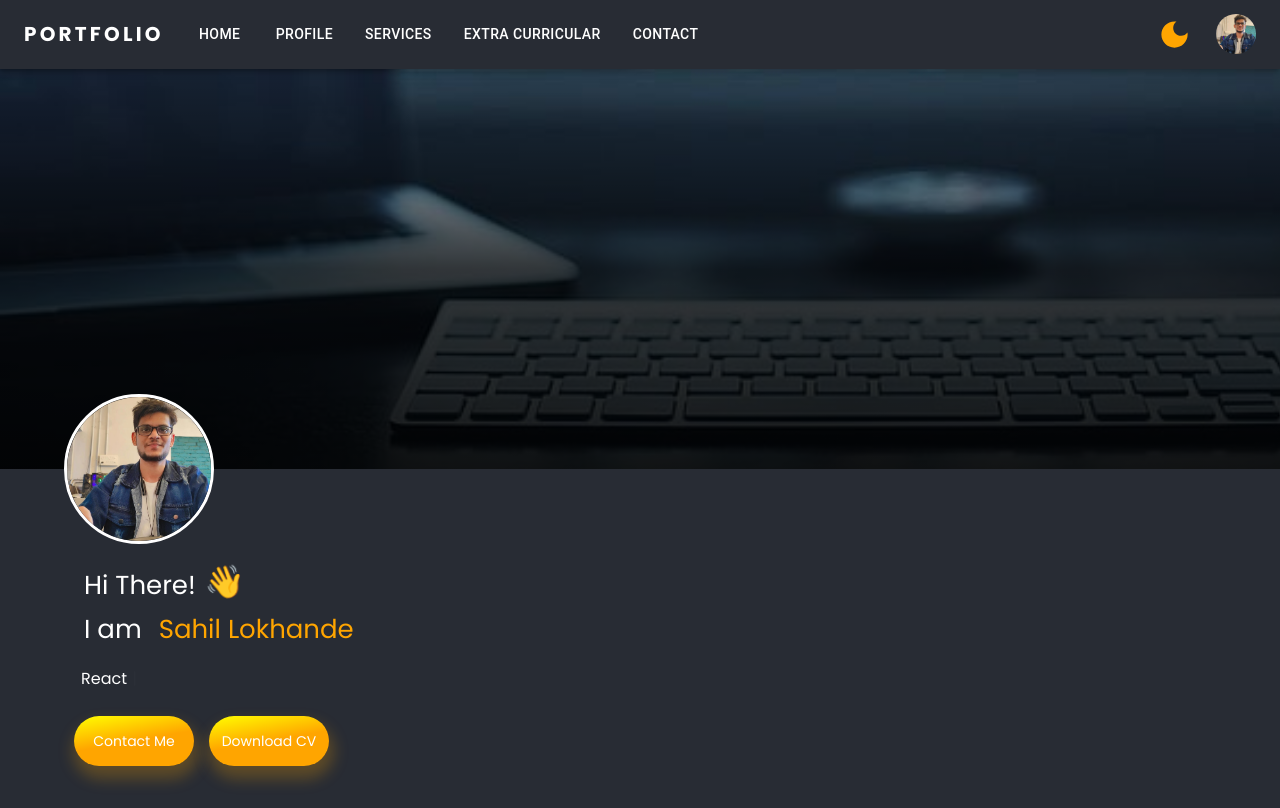
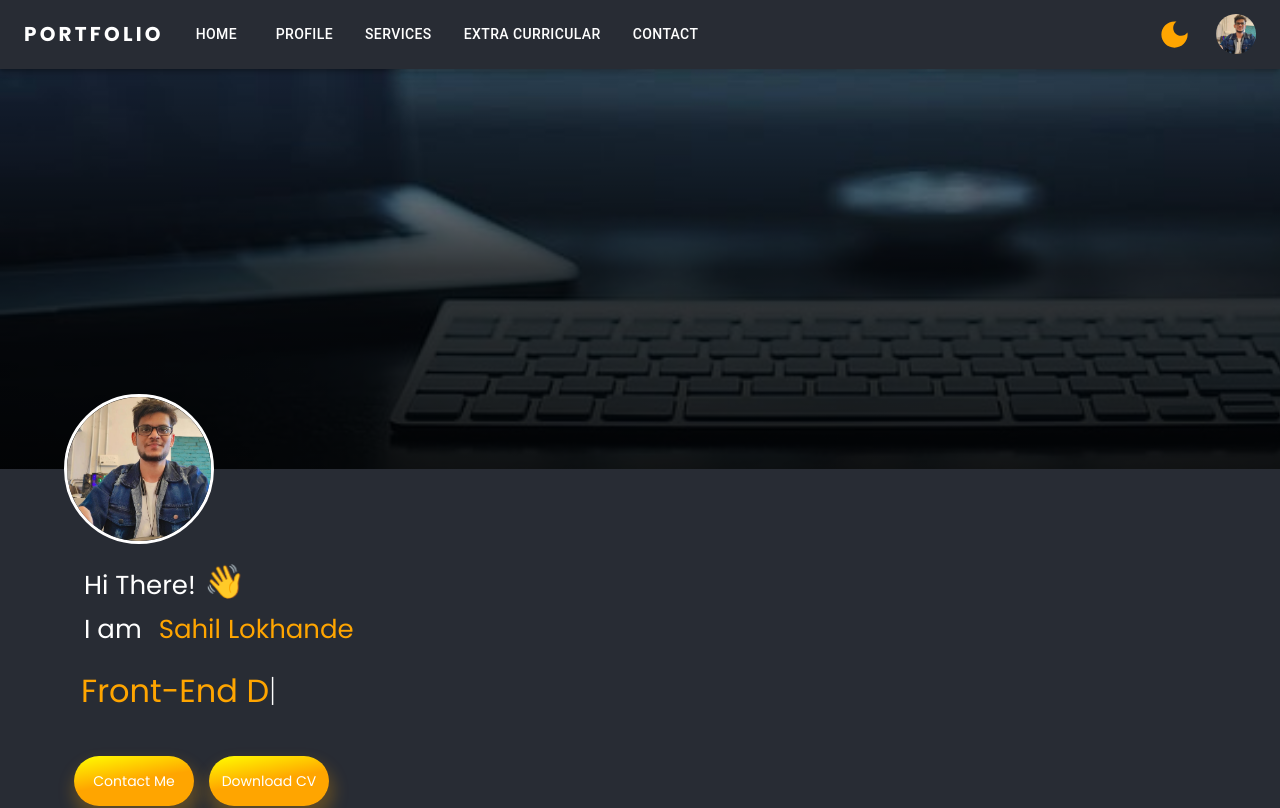
Before and after one commit to Sahil26299/my-portfolio1, a React (Create React App) app: page / in a window 1280 px wide. Shown: the top 808 px of the page. Built offline with nearby package versions, Linux system fonts and the light colour scheme.

Commit message:
Router Dom added in app, Sample navigation provided on navigation appBar

```diff
--- a/package.json
+++ b/package.json
@@ -20,10 +20,10 @@
     "react-owl-carousel": "^2.3.3",
     "react-pro-sidebar": "^1.0.0",
     "react-scripts": "5.0.1",
+    "react-simple-typewriter": "^5.0.1",
     "react-slick": "^0.29.0",
     "react-toastify": "^9.1.1",
     "slick-carousel": "^1.8.1",
-    "typewriter-effect": "^2.19.0",
     "web-vitals": "^2.1.4"
   },
   "scripts": {
@@ -52,6 +52,7 @@
   },
   "devDependencies": {
     "css-loader": "^6.7.3",
+    "react-router-dom": "^6.9.0",
     "style-loader": "^3.3.1"
   }
 }
--- a/src/App.js
+++ b/src/App.js
@@ -2,11 +2,28 @@ import React from 'react'
 import LandingScreen from './Screens/LandingScreen/LandingScreen'
 import 'react-toastify/dist/ReactToastify.css';
 import { ProSidebarProvider } from 'react-pro-sidebar';
+import { BrowserRouter, Routes, Route } from "react-router-dom";
+import ResponsiveAppBar from './Components/Commons/AppBar'
+import Home from './Components/Commons/Home/Home';
+import Introduction from './Components/Commons/Introduction/Introduction';
+import Services from './Components/Commons/Services/Services';
+import ContactDetails from './Components/Commons/ContactDetails/ContactDetails';
+import ExtraCurricular from './Components/Commons/ExtraCurricular/ExtraCurricular';
 
 export default function App() {
   return (
     <ProSidebarProvider>
-      <LandingScreen/>
+      <BrowserRouter>
+        <ResponsiveAppBar />
+        <Routes>
+          <Route path="/" element={null}>
+            <Route index element={<Home />} />
+            <Route path="introduction" element={<Introduction />} />
+            <Route path="services" element={<Services />} />
+            <Route path="extras" element={<ExtraCurricular />} />
+          </Route>
+        </Routes>
+      </BrowserRouter>
     </ProSidebarProvider>
   )
 }
--- a/src/Components/Commons/AppBar.js
+++ b/src/Components/Commons/AppBar.js
@@ -15,6 +15,8 @@ import AdbIcon from '@mui/icons-material/Adb';
 import { Images } from '../../Utils/Images';
 import { ColorSchema } from '../../Utils/Context/ColorThemes';
 import { LightMode, DarkMode } from '@mui/icons-material';
+import { Link } from 'react-router-dom';
+
 const pages = ['Home', 'Profile', 'Services', 'Extra Curricular', 'Contact'];
 
 function ResponsiveAppBar(props) {
@@ -93,12 +95,13 @@ function ResponsiveAppBar(props) {
               ))}
             </Menu>
           </Box>
-          <AdbIcon sx={{ display: { xs: 'flex', md: 'none' }, mr: 1 }} />
+          {/* <AdbIcon sx={{ display: { xs: 'flex', md: 'none' }, mr: 1 }} /> */}
           <Typography
             variant="h5"
             noWrap
             component="a"
             href=""
+            className="AppHeader"
             sx={{
               mr: 2,
               display: { xs: 'flex', md: 'none' },
@@ -114,7 +117,10 @@ function ResponsiveAppBar(props) {
           <Box sx={{ flexGrow: 1, display: { xs: 'none', md: 'flex' } }}>
             {pages.map((page) => (
               <Button
+              className='NavigationButtons'
                 key={page}
+                component={Link}
+                to={'/introduction'}
                 onClick={handleCloseNavMenu}
                 sx={{ my: 2, color: Colors.newVar.TXTColor, display: 'block', mx: 1 }}
               >
--- a/src/Components/Commons/Home/Home.css
+++ b/src/Components/Commons/Home/Home.css
@@ -1,47 +1,55 @@
-.WrapperHome{
+.WrapperHome {
     /* margin: 2vw 5vw; */
 }
-.IntroWrapper{
+
+.IntroWrapper {
     /* border: 1px solid rgba(255, 166, 0, 0.3); */
     border-radius: 5px;
     padding: 10px;
     /* width: 50vw; */
 }
-.heading1{
+
+.heading1 {
     display: flex;
     flex-direction: row;
     font-size: 26px;
     line-height: 28px;
 }
 
-.heading1 p{
+.heading1 p {
     font-size: 30px;
 }
-.heading1 span{
+
+.heading1 span {
     margin-left: 10px;
     margin-right: 10px;
     margin-top: 3px;
 }
-.heading2{
+
+.heading2 {
     font-size: 0.9rem;
 }
 
-.headingProject{
+.headingProject {
     font-size: 1.5vw;
     margin-top: 10px;
 }
-.AllCardsWrapper{
+
+.AllCardsWrapper {
     margin: 10% 0px;
 }
-.IntroWrapper span{
+
+.IntroWrapper span {
     color: #fff;
 }
-.ContactMeBtn{
+
+.ContactMeBtn {
     background-color: orange;
     border: none;
     margin-top: 10px;
 }
-.OrangeButton{
+
+.OrangeButton {
     align-items: center;
     justify-content: center;
     display: flex;
@@ -52,12 +60,14 @@
     font-size: 14px;
     transition: transform 0.2s linear;
 }
-.OrangeButton:hover{
+
+.OrangeButton:hover {
     transform: scale(1.05);
 }
-.SmileyImage{
-    height:75px;
-    width:10vw;
+
+.SmileyImage {
+    height: 75px;
+    width: 10vw;
     object-fit: contain;
     transform: rotate(-15deg);
     animation-name: smiley;
@@ -65,116 +75,178 @@
     animation-direction: alternate;
     animation-iteration-count: infinite;
 }
-.HomeCarouselImage{
-    height:400px;
+
+.HomeCarouselImage {
+    height: 400px;
     width: 60vw;
     object-fit: contain;
 }
-.carouselVideo{
-    height:60vh;
+
+.carouselVideo {
+    height: 60vh;
     width: 60vw;
     object-fit: contain;
 }
-.HomeCarouselWrapper{
+
+.HomeCarouselWrapper {
     margin-top: 25px;
     width: 70vw;
 }
 
-@keyframes smiley{
-    from {transform: rotate(-15deg);}
-    to{transform: rotate(15deg);}
+@keyframes smiley {
+    from {
+        transform: rotate(-15deg);
+    }
+
+    to {
+        transform: rotate(15deg);
+    }
 }
-.card-Title{
+
+.card-Title {
     font-weight: 800;
     font-size: 16px;
 }
-.card-Content{
+
+.card-Content {
     font-weight: 400;
     font-size: 14px;
 }
-.card-Btn{
-}
-.d-flex{
+
+.card-Btn {}
+
+.d-flex {
     justify-content: space-around;
     align-self: flex-start;
 }
-.Card1Description{
+
+.Card1Description {
     width: 25rem;
     text-align: end;
 }
-.Card2Description{
+
+.Card2Description {
     width: 25rem;
     text-align: end;
 }
-.Card3Description{
+
+.Card3Description {
     width: 25rem;
     text-align: end;
 }
-.ResumeDownloadLink{
+
+.ResumeDownloadLink {
     text-decoration: none;
 }
 
-.animate__animated.animate__bounceIn{
+.animate__animated.animate__bounceIn {
     --animate-duration: 1.5s;
 }
-.CardWrapper1{
+
+.CardWrapper1 {
     transform: translate(0px, -5px);
     animation-name: cardFloating;
     animation-duration: 2s;
     animation-direction: alternate;
     animation-iteration-count: infinite;
 }
-@keyframes cardFloating{
-    from {transform: translate(0px, -5px);}
-    to{transform: translate(0px, 5px);}
+
+@keyframes cardFloating {
+    from {
+        transform: translate(0px, -5px);
+    }
+
+    to {
+        transform: translate(0px, 5px);
+    }
 }
-.CardWrapper3{
+
+.CardWrapper3 {
     transform: translate(0px, -3px);
     animation-name: card3Floating;
     animation-duration: 2s;
     animation-direction: alternate;
     animation-iteration-count: infinite;
 }
-@keyframes card3Floating{
-    from {transform: translate(0px, -3px);}
-    to{transform: translate(0px, 8px);}
+
+@keyframes card3Floating {
+    from {
+        transform: translate(0px, -3px);
+    }
+
+    to {
+        transform: translate(0px, 8px);
+    }
 }
-.CardWrapper2{
+
+.CardWrapper2 {
     transform: translate(0px, 8px);
     animation-name: card2Floating;
     animation-duration: 2s;
     animation-direction: alternate;
     animation-iteration-count: infinite;
 }
-@keyframes card2Floating{
-    from {transform: translate(0px, 8px);}
-    to{transform: translate(0px, -8px);}
+
+@keyframes card2Floating {
+    from {
+        transform: translate(0px, 8px);
+    }
+
+    to {
+        transform: translate(0px, -8px);
+    }
 }
+
 /* borderRadius:25, borderWidth:0, */
-.CoverPhoto{
-    background-image: linear-gradient(to bottom, rgba(0,0,0,0), rgba(0,0,0,0.75), rgba(0,0,0,0.9)), url('../../../Assets/Images/portfolio_cover_photo.jpg');
-    height:50vh;
-    width:100%;
+.CoverPhoto {
+    background-image: linear-gradient(to bottom, rgba(0, 0, 0, 0), rgba(0, 0, 0, 0.75), rgba(0, 0, 0, 0.9)), url('../../../Assets/Images/portfolio_cover_photo.jpg');
+    height: 50vh;
+    width: 100%;
     background-size: cover;
     background-repeat: no-repeat;
     display: flex;
     flex-direction: column;
     justify-content: flex-end;
     align-items: flex-start;
-     padding-left: 3%;
-     padding-bottom: 3%;
-     position: relative;
+    padding-left: 3%;
+    padding-bottom: 3%;
+    position: relative;
 }
-.CardContainer{
+
+.CardContainer {
     padding: 3vh 5vw;
 }
-.ProfilePict{
+
+.ProfilePict {
     height: 150px;
-    width:150px;
+    width: 150px;
     object-fit: cover;
     border-radius: 100%;
-    border:3px solid white;
+    border: 3px solid white;
     position: absolute;
-    left:5%;
-    bottom:-75px
+    left: 5%;
+    bottom: -75px
 }
+
+.typewriter {
+    display: inline-block;
+    overflow: hidden;
+    color: orange;
+    font-size: 2em;
+    white-space: nowrap;
+    min-height: 1.5em;
+    vertical-align: bottom;
+    /* border-right: .075em solid orange; */
+    /* animation: typing 2s steps(40, end),
+             blink-caret .75s step-end infinite; */
+  }
+  .Cursor{
+    height: 1.5em;
+    font-size: 1em;
+    font-weight: 300;
+    animation: blink-caret .75s step-end infinite
+  }
+  @keyframes blink-caret {
+    from, to { opacity: 0 }
+    50% { opacity: 1 }
+  }
--- a/src/Components/Commons/Home/Home.js
+++ b/src/Components/Commons/Home/Home.js
@@ -1,4 +1,4 @@
-import React, { useContext, useState } from 'react'
+import React, { useContext, useState, useEffect } from 'react'
 import { Images } from '../../../Utils/Images'
 import './Home.css'
 import Button from '../Button'
@@ -7,7 +7,7 @@ import Cards from '../Cards'
 import ShowcaseCarousel from '../ShowcaseCarousel';
 import { Grid } from '@mui/material'
 import { FIRST_NAME, INTRODUCTION_LINE, LAST_NAME } from '../../../Utils/Constants'
-import Typewriter from 'typewriter-effect';
+import { useTypewriter } from 'react-simple-typewriter'
 
 const ImagesArray = [Images.TaralShowcase1,
 Images.TaralShowcase2,
@@ -27,6 +27,14 @@ Images.TaralShowcase15]
 export default function Home(props) {
 
     const Colors = useContext(ColorSchema);
+    const [text] = useTypewriter({
+        words: ['Software Engineer', 'Front-End Developer', 'React Js.', 'React Native', 'Redux'],
+        loop: 0,
+        typeSpeed: 100,
+        deleteSpeed: 50,
+        delaySpeed: 2000
+    })
+
     return (
         <div className='WrapperHome' id='Home_ID' style={{ backgroundColor: Colors.newVar.BGColor }} >
             <div className='CoverPhoto' >
@@ -34,28 +42,21 @@ export default function Home(props) {
                     <img src={Images.ProfilePicture} className='ProfilePict' />
                 </div>
             </div>
-            <div style={{ flexDirection: 'row', display: 'flex', alignItems: 'flex-start', justifyContent: 'flex-start', marginTop:'7%', marginLeft:'5%' }}>
+            <div style={{ flexDirection: 'row', display: 'flex', alignItems: 'flex-start', justifyContent: 'flex-start', marginTop: '7%', marginLeft: '5%' }}>
                 <div className="IntroWrapper">
                     <div className="heading1" >
                         <span style={{ color: Colors.newVar.TXTColor }} >{INTRODUCTION_LINE}</span>  <p className='animate__animated animate__tada animate__infinite' >👋</p>
                     </div>
                     <div className="heading1" >
-                        <span style={{ color: Colors.newVar.TXTColor }} >I am <span style={{color:'orange'}} >{FIRST_NAME} {LAST_NAME}</span></span>
+                        <span style={{ color: Colors.newVar.TXTColor }} >I am <span style={{ color: 'orange' }} >{FIRST_NAME} {LAST_NAME}</span></span>
                     </div><br />
-                    <div style={{marginLeft:7}} >
+                    <div style={{ marginLeft: 7, display: 'inline-block' }} >
                         {/* <span className="heading2" style={{ color: Colors.newVar.TXTColor }}>
                             Experienced React Developer,
                             with strong grip on React Native, proficient in programming including good grasp in data structure and algorithms.
                         </span><br /> */}
-                        <Typewriter
+                        <p class="typewriter">{text}<span className='Cursor'>|</span></p>
 
-                            options={{
-                                strings: ['Software Engineer', 'React Js. Developer', 'React Native Developer', ''],
-                                autoStart: true,
-                                loop: true,
-
-                            }}
-                        />
                     </div>
                     <div style={{ display: 'flex', flexDirection: 'row', alignItems: 'center' }} >
                         <Button BtnStyle={{ height: 50, width: 120, marginTop: 25, marginRight: 15 }} BtnContent={'Contact Me'} onClick={props.ContactMeClicked} />
--- a/src/Screens/LandingScreen/LandingScreenStyles.css
+++ b/src/Screens/LandingScreen/LandingScreenStyles.css
@@ -135,9 +135,18 @@
 .CollapseSideBarDiv {
     padding: 0px 10px;
 }
+
+
+/* Top Navigation Bar */
 .AppHeader{
     transition: color 0.25s ease;
 }
 .AppHeader:hover{
     color:orange
 }
+.NavigationButtons{
+    transition: color 0.25s ease;
+}
+.NavigationButtons:hover{
+    color: orange;
+}
```
Also changed, not shown: 1 other file (tests, documents, lock files or other folders).
